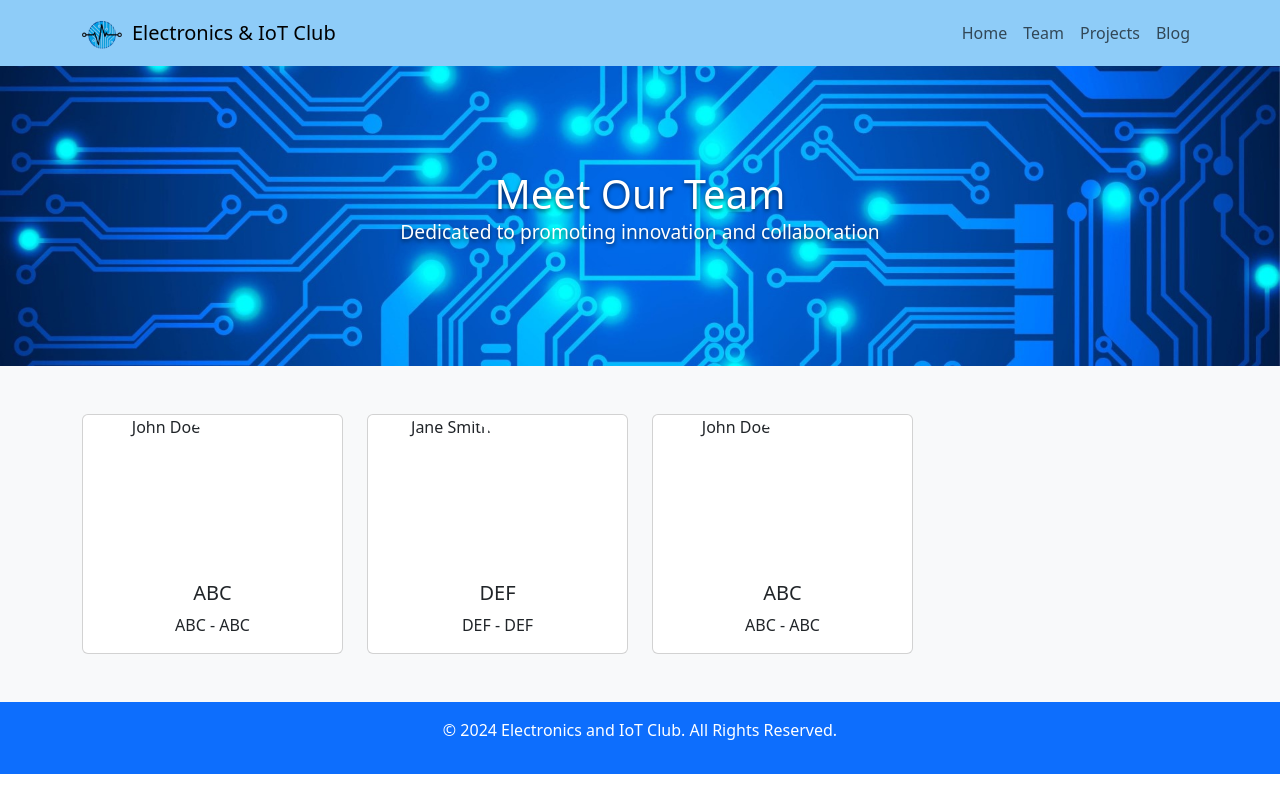
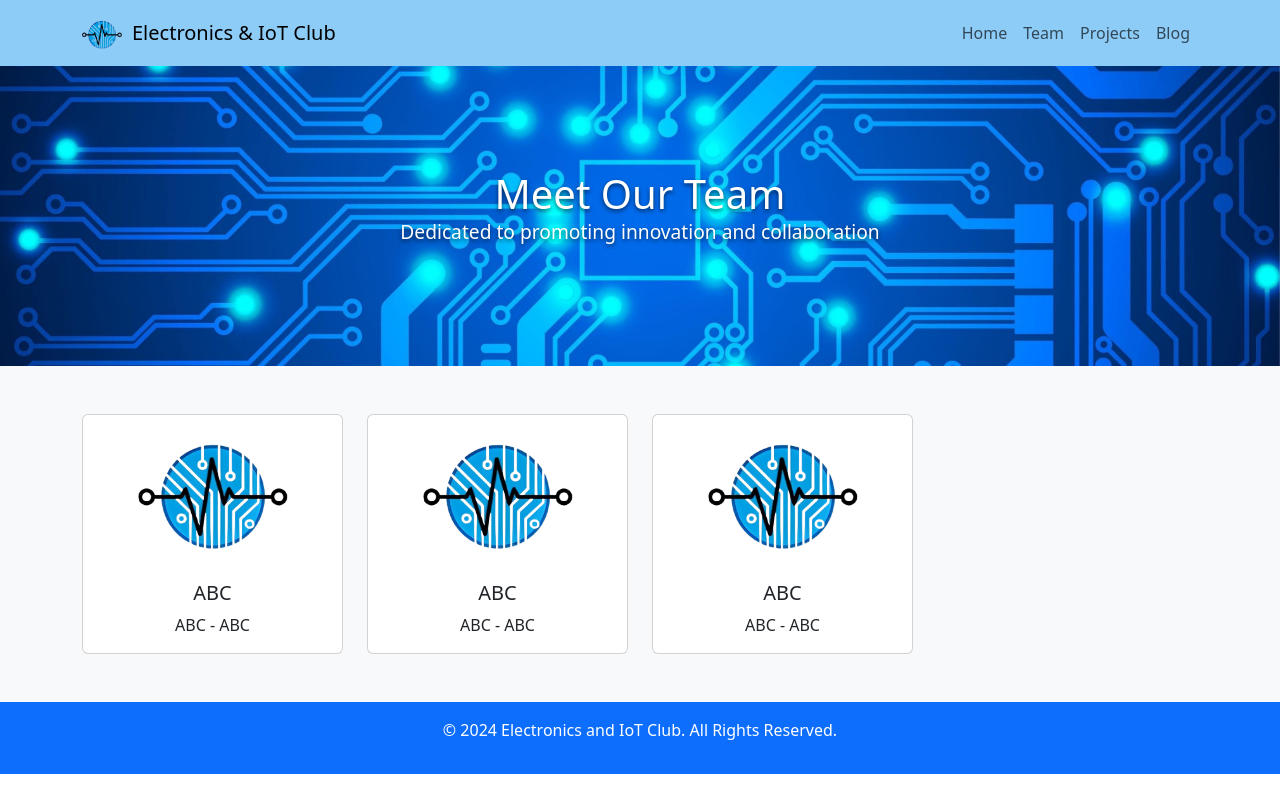
Before and after one commit to Ceres2805/Ec-IoT-Website, a plain HTML site: page team.html in a window 1280 px wide. Drawn offline with nearby package versions, Linux system fonts and the light colour scheme.

Commit message:
housekeeping

```diff
--- a/team.html
+++ b/team.html
@@ -44,26 +44,27 @@
         <div class="container">
             <div class="row">
                 <div class="col-md-3 text-center">
-                    <div class="card">
-                    <img src="images/abc.jpg" alt="John Doe" class="rounded-circle mb-3" style="width: 150px; height: 150px; object-fit: cover;">
-                    <h5>ABC</h5>
-                    <p>ABC - ABC</p>
+                    <div class="card d-flex justify-content-center align-items-center" style="height: 100%;">
+                        <img src="images/club-logo.png" alt="John Doe" class="rounded-circle mb-3" style="width: 150px; height: 150px; object-fit: cover;">
+                        <h5>ABC</h5>
+                        <p>ABC - ABC</p>
                     </div>
                 </div>
                 <div class="col-md-3 text-center">
-                    <div class="card">
-                    <img src="images/def.jpg" alt="Jane Smith" class="rounded-circle mb-3" style="width: 150px; height: 150px; object-fit: cover;">
-                    <h5>DEF</h5>
-                    <p>DEF - DEF</p>
+                    <div class="card d-flex justify-content-center align-items-center" style="height: 100%;">
+                        <img src="images/club-logo.png" alt="John Doe" class="rounded-circle mb-3" style="width: 150px; height: 150px; object-fit: cover;">
+                        <h5>ABC</h5>
+                        <p>ABC - ABC</p>
                     </div>
                 </div>
                 <div class="col-md-3 text-center">
-                    <div class="card">
-                    <img src="images/abc.jpg" alt="John Doe" class="rounded-circle mb-3" style="width: 150px; height: 150px; object-fit: cover;">
-                    <h5>ABC</h5>
-                    <p>ABC - ABC</p>
+                    <div class="card d-flex justify-content-center align-items-center" style="height: 100%;">
+                        <img src="images/club-logo.png" alt="John Doe" class="rounded-circle mb-3" style="width: 150px; height: 150px; object-fit: cover;">
+                        <h5>ABC</h5>
+                        <p>ABC - ABC</p>
                     </div>
                 </div>
+
             </div>
         </div>
     </section>
```
Also changed, not shown: index.html (+17 -2 lines), images/Picture1.png (added), styles.css (line endings or trailing spaces).
